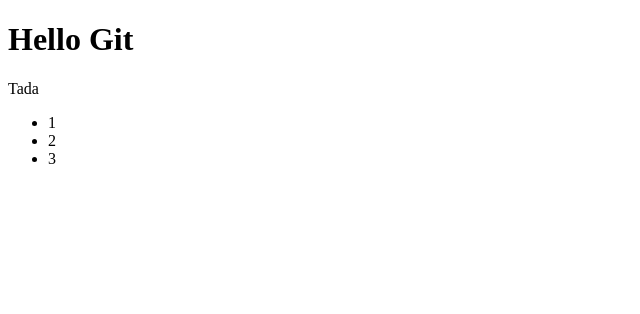
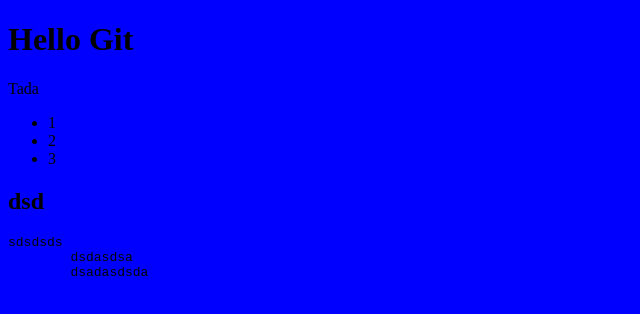
Before and after one commit to Sherkhan7/secondRepository, a plain HTML site: page index.html in a window 1280 px wide. Shown: the whole page, without its empty margins (0-640 px from the left). Drawn offline with Linux system fonts and the light colour scheme.

Commit message:
Made some changes

```diff
--- a/index.html
+++ b/index.html
@@ -5,6 +5,7 @@
     <meta name="viewport" content="width=device-width, initial-scale=1.0">
     <meta http-equiv="X-UA-Compatible" content="ie=edge">
     <title>Document</title>
+    <link rel="stylesheet" href="style.css">
 </head>
 <body>
     <h1>Hello Git</h1>
@@ -14,5 +15,10 @@
         <li>2</li>
         <li>3</li>
     </ul>
+    <h2>dsd</h2>
+    <pre>sdsdsds
+        dsdasdsa
+        dsadasdsda
+    </pre>
 </body>
 </html>
--- /dev/null
+++ b/style.css
@@ -0,0 +1,3 @@
+body{
+    background-color: blue;
+}
```
